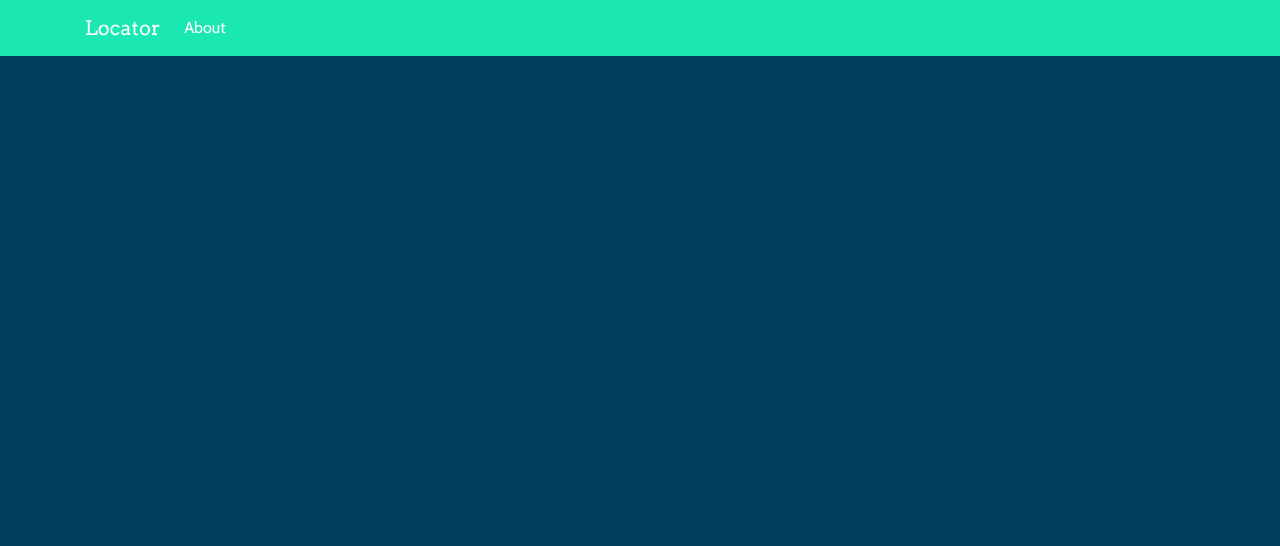
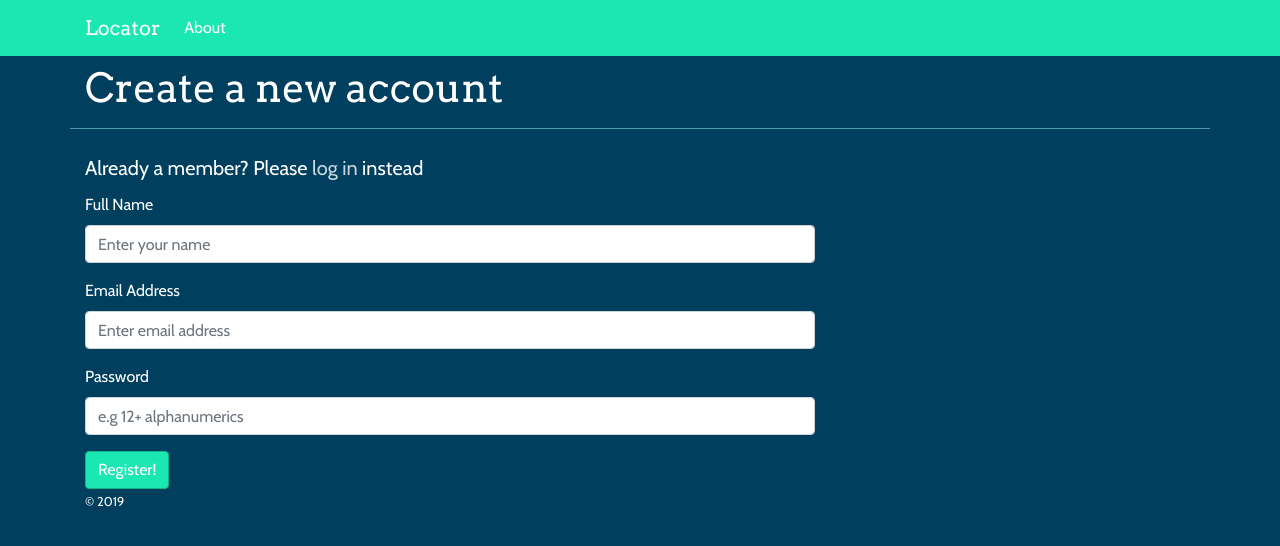
Before and after one commit to populationtwo/astra-locator, an Angular app in the folder app_public/: page /register in a window 1280 px wide. Before the commit this address led to /. Shown: the top 546 px of the page. Built offline with nearby package versions, Linux system fonts and the light colour scheme.

Commit message:
Create register page.

```diff
--- a/app_public/src/app/app-routing/app-routing.module.ts
+++ b/app_public/src/app/app-routing/app-routing.module.ts
@@ -4,6 +4,7 @@ import { HomepageComponent } from "../homepage/homepage.component";
 import { AboutComponent } from "../about/about.component";
 import { DetailsPageComponent } from "../details-page/details-page.component";
 import { Routes, RouterModule } from "@angular/router";
+import { RegisterComponent } from "../register/register.component";
 
 const routes: Routes = [
   { path: "", component: HomepageComponent },
@@ -14,6 +15,10 @@ const routes: Routes = [
   {
     path: "location/:locationId",
     component: DetailsPageComponent
+  },
+  {
+    path: "register",
+    component: RegisterComponent
   }
 ];
 
--- a/app_public/src/app/app.module.ts
+++ b/app_public/src/app/app.module.ts
@@ -15,6 +15,7 @@ import { DetailsPageComponent } from "./details-page/details-page.component";
 import { MostRecentFirstPipe } from "./most-recent-first.pipe";
 import { FormsModule, ReactiveFormsModule } from "@angular/forms";
 import { AppRoutingModule } from "./app-routing/app-routing.module";
+import { RegisterComponent } from './register/register.component';
 
 @NgModule({
   declarations: [
@@ -29,7 +30,8 @@ import { AppRoutingModule } from "./app-routing/app-routing.module";
     RatingStarsComponent,
     LocationDetailsComponent,
     DetailsPageComponent,
-    MostRecentFirstPipe
+    MostRecentFirstPipe,
+    RegisterComponent
   ],
   imports: [
     BrowserModule,
--- a/app_public/src/app/authentication.service.ts
+++ b/app_public/src/app/authentication.service.ts
@@ -2,7 +2,7 @@ import { Inject, Injectable } from "@angular/core";
 import { BROWSER_STORAGE } from "./storage";
 import { LocatorDataService } from "./locator-data.service";
 import { User } from "./user";
-import {AuthResponse} from "./authresponse";
+import { AuthResponse } from "./authresponse";
 
 @Injectable({
   providedIn: "root"
@@ -45,4 +45,12 @@ export class AuthenticationService {
       return false;
     }
   }
+
+  public getCurrentUser(): User {
+    if (this.isLoggedIn()) {
+      const token: string = this.getToken();
+      const { email, name } = JSON.parse(atob(token.split(".")[1]));
+      return { email, name } as User;
+    }
+  }
 }
--- /dev/null
+++ b/app_public/src/app/register/register.component.html
@@ -0,0 +1,52 @@
+<app-page-header [content]="pageContent.header"></app-page-header>
+<div class="row">
+  <div class="col-12 col-md-8">
+    <p class="lead">Already a member? Please <a routerLink="/login"> log in</a> instead</p>
+    <form (submit)="onRegisterSubmit()">
+      <div role="alert" *ngIf="formError" class="alert alert-danger">
+        {{ formError }}
+      </div>
+      <div class="form-group">
+        <label for="name">Full Name</label>
+        <input
+          class="form-control"
+          id="name"
+          name="name"
+          placeholder="Enter your name"
+          [(ngModel)]="credentials.name"
+        />
+      </div>
+      <div class="form-group">
+        <label for="email">Email Address</label>
+        <input
+          type="email"
+          class="form-control"
+          id="email"
+          name="email"
+          placeholder="Enter email address"
+          [(ngModel)]="credentials.email"
+        />
+      </div>
+      <div class="form-group">
+        <label for="password">Password</label>
+        <input
+          type="pasword"
+          class="form-control"
+          id="password"
+          name="password"
+          placeholder="e.g 12+ alphanumerics"
+          [(ngModel)]="credentials.password"
+        />
+      </div>
+      <button
+        type="submit"
+        role="button"
+        class="btn
+      btn-primary"
+      >
+        Register!
+      </button>
+    </form>
+  </div>
+  <app-sidebar [content]="pageContent.sidebar" class="col-12 col-md-4"></app-sidebar>
+</div>
--- /dev/null
+++ b/app_public/src/app/register/register.component.ts
@@ -0,0 +1,45 @@
+import { Component, OnInit } from "@angular/core";
+import { Router } from "@angular/router";
+import { AuthenticationService } from "../authentication.service";
+
+@Component({
+  selector: "app-register",
+  templateUrl: "./register.component.html",
+  styleUrls: ["./register.component.css"]
+})
+export class RegisterComponent implements OnInit {
+  public formError: string = "";
+
+  public credentials = {
+    name: "",
+    email: "",
+    password: ""
+  };
+
+  public pageContent = {
+    header: {
+      title: "Create a new account",
+      strapline: ""
+    },
+    sidebar: ""
+  };
+
+  public onRegisterSubmit(): void {
+    this.formError = "";
+    if (!this.credentials.name || !this.credentials.email || !this.credentials.password) {
+      this.formError = "All fields are required, please try again";
+    } else {
+      this.doRegister();
+    }
+  }
+
+  private doRegister(): void {
+    this.authenticationService
+      .register(this.credentials)
+      .then(() => this.router.navigateByUrl("/"))
+      .catch(message => (this.formError = message));
+  }
+  constructor(private router: Router, private authenticationService: AuthenticationService) {}
+
+  ngOnInit() {}
+}
--- a/package.json
+++ b/package.json
@@ -28,5 +28,8 @@
   },
   "devDependencies": {
     "prettier": "1.18.2"
+  },
+  "prettier": {
+    "printWidth": 120
   }
 }
```
Also changed, not shown: app_public/src/app/register/register.component.css (added).
